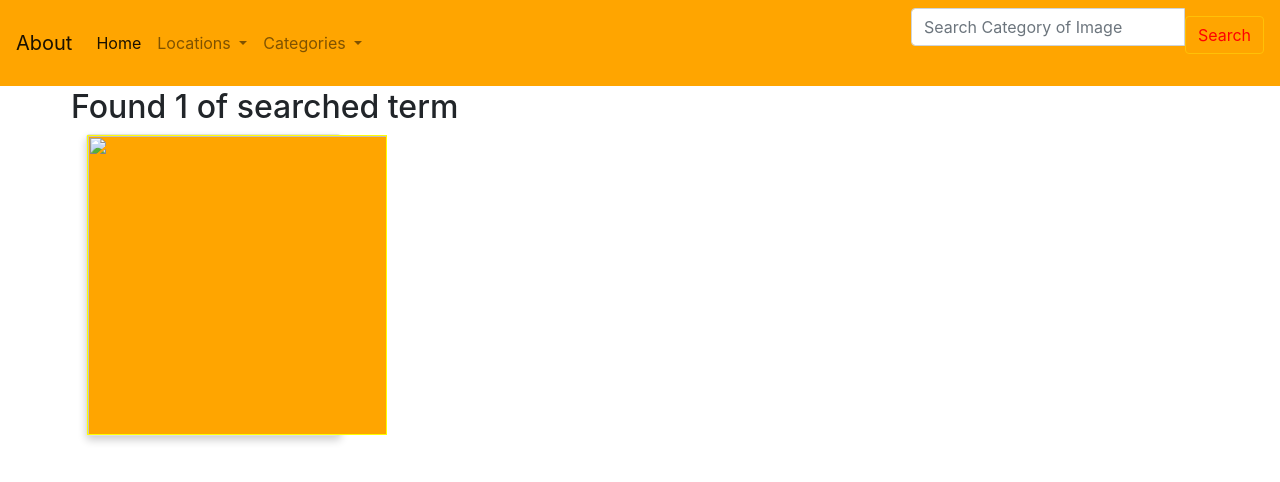
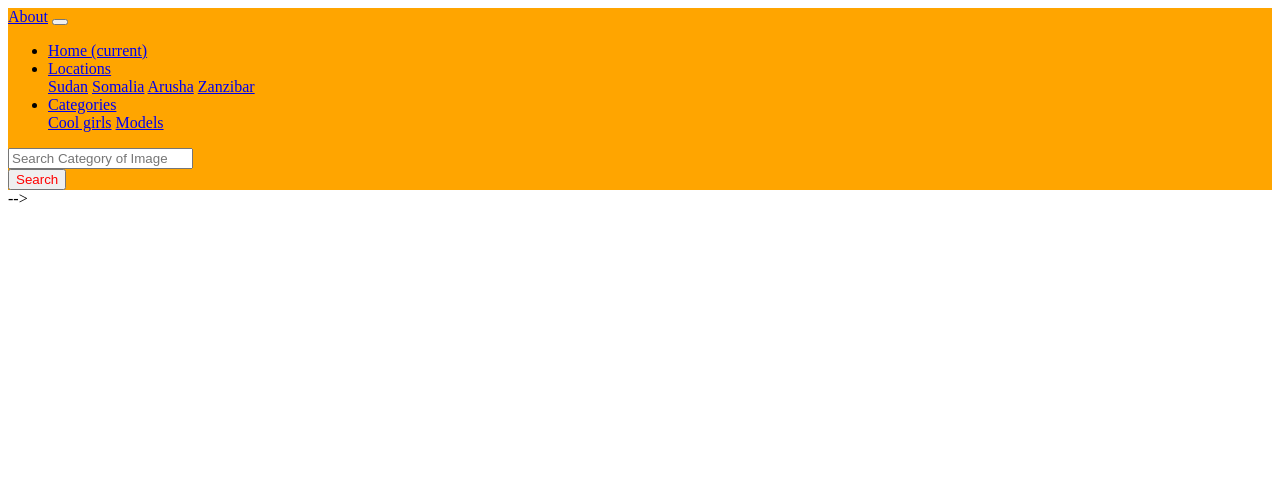
Before and after one commit to feysal-Ibrahim/wiki-gallery, a Django app: template app/templates/search.html in a window 1280 px wide. Shown: the top 482 px of the page. Run offline with Django 3.2, Linux system fonts and the light colour scheme; tables that the repository leaves empty hold one stand-in row (values such as "Sample post"); the template is opened without the code that fills it: values that come from a table or form of the project are taken from there, most other values are stand-ins (such as "Sample title", 1, 10 or a date in 2020); parts of the project's set-up code (start-up, migrations or seed data) failed here and were passed over; some libraries are stand-ins or nearby versions.

Commit message:
create search html

```diff
--- a/app/templates/search.html
+++ b/app/templates/search.html
@@ -1,52 +1,52 @@
-{% extends 'base.html' %}
-{% block content %}
-<link rel="stylesheet" href="https://stackpath.bootstrapcdn.com/bootstrap/4.1.2/css/bootstrap.min.css" integrity="sha384-Smlep5jCw/wG7hdkwQ/Z5nLIefveQRIY9nfy6xoR1uRYBtpZgI6339F5dgvm/e9B" crossorigin="anonymous">
+<!--{% extends 'base.html' %}-->
+<!--{% block content %}-->
+<!--<link rel="stylesheet" href="https://stackpath.bootstrapcdn.com/bootstrap/4.1.2/css/bootstrap.min.css" integrity="sha384-Smlep5jCw/wG7hdkwQ/Z5nLIefveQRIY9nfy6xoR1uRYBtpZgI6339F5dgvm/e9B" crossorigin="anonymous">-->
 
-<div class="container">
-    <div class="row">
-      {% if categorys %}
-        <h2>Found {{ categorys|length }} of searched term {{message}}</h2>
-      {% else %}
-        <h2> Found 0 category for the search term {{message}}</h2>
-      {% endif %}
+<!--<div class="container">-->
+    <!--<div class="row">-->
+      <!--{% if categorys %}-->
+        <!--<h2>Found {{ categorys|length }} of searched term {{message}}</h2>-->
+      <!--{% else %}-->
+        <!--<h2> Found 0 category for the search term {{message}}</h2>-->
+      <!--{% endif %}-->
 
-    </div>
+    <!--</div>-->
 
-     {% if categorys %} {% for category in categorys %}
-      <div class="row">
-    <div class="col-xs-12 col-sm-3 col-md-3 col-lg-3 ">
-        <div class="card">
-        <a href="#" class="thumbnail">
-        <img data-toggle="modal" src="{{ category.image.url }}" class="img-responsive">
-        </a>
-            {% endfor %} {% endif %}
-    </div>
-</div>
-        </div>
-</div>
-<style>
-   .thumbnail img{
-    position: relative;
-    width:  300px;
-    height: 300px;
-    background-position: 50% 50%;
-    background-repeat:   no-repeat;
-    background-size:     cover;
-     border: 1px solid yellow;
-      background: orange;
-}
-    .card {
-    box-shadow: 0 4px 8px 0 rgba(0,0,0,0.2);
-    transition: 0.3s;
-}
+     <!--{% if categorys %} {% for category in categorys %}-->
+      <!--<div class="row">-->
+    <!--<div class="col-xs-12 col-sm-3 col-md-3 col-lg-3 ">-->
+        <!--<div class="card">-->
+        <!--<a href="#" class="thumbnail">-->
+        <!--<img data-toggle="modal" src="{{ category.image.url }}" class="img-responsive">-->
+        <!--</a>-->
+            <!--{% endfor %} {% endif %}-->
+    <!--</div>-->
+<!--</div>-->
+        <!--</div>-->
+<!--</div>-->
+<!--<style>-->
+   <!--.thumbnail img{-->
+    <!--position: relative;-->
+    <!--width:  300px;-->
+    <!--height: 300px;-->
+    <!--background-position: 50% 50%;-->
+    <!--background-repeat:   no-repeat;-->
+    <!--background-size:     cover;-->
+     <!--border: 1px solid yellow;-->
+      <!--background: orange;-->
+<!--}-->
+    <!--.card {-->
+    <!--box-shadow: 0 4px 8px 0 rgba(0,0,0,0.2);-->
+    <!--transition: 0.3s;-->
+<!--}-->
 
-    .card:hover {
-    box-shadow: 0 8px 16px 0 rgba(0,0,0,0.2);
-}
-    .container {
-    padding: 2px 16px;
-}
+    <!--.card:hover {-->
+    <!--box-shadow: 0 8px 16px 0 rgba(0,0,0,0.2);-->
+<!--}-->
+    <!--.container {-->
+    <!--padding: 2px 16px;-->
+<!--}-->
 
 
-</style>
-{% endblock %}
+<!--</style>-->
+<!--{% endblock %}-->
```
